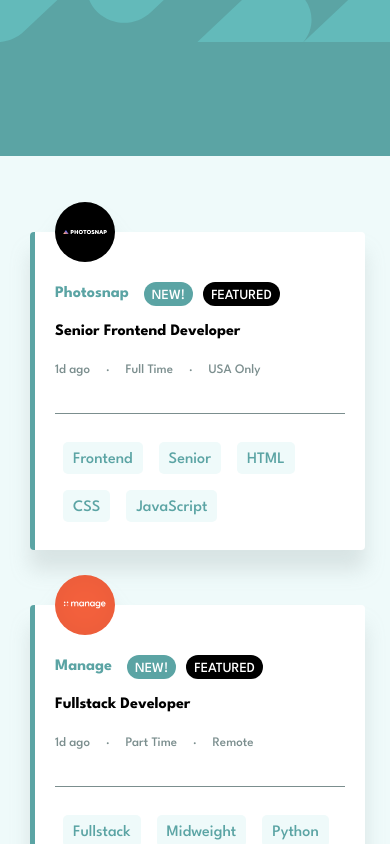
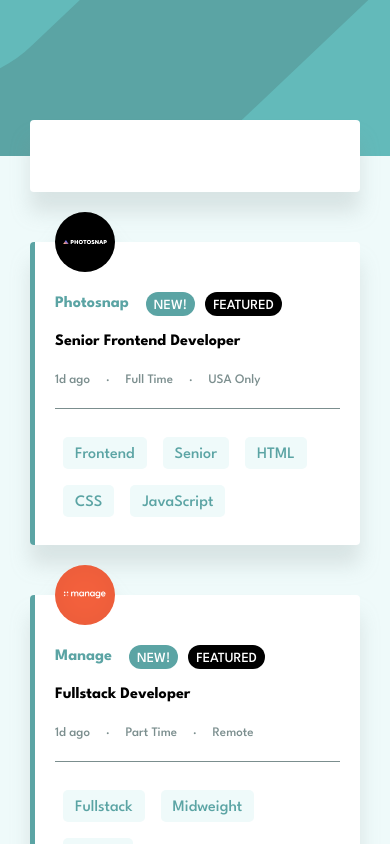
Before and after one commit to Arcanvs/fm-staticJobListing, a React (Vite) app: page / in a window 390 px wide. Shown: the top 844 px of the page. Built offline with nearby package versions, Linux system fonts and the light colour scheme.

Commit message:
Refactor scss

```diff
--- a/src/components/Card.jsx
+++ b/src/components/Card.jsx
@@ -5,7 +5,7 @@
     }
 
     return (
-    <div className="card__content job">
+    <div className="card job">
         <div className={classes}>
             <div className="body__content">
                 <div className="data">
--- a/src/components/Filter.jsx
+++ b/src/components/Filter.jsx
@@ -8,7 +8,7 @@
     onClearTag(delTag);
   }
   return (
-    <div className="card__content filter">
+    <div className="card filter">
         <div className={selectedDetail.length > 0 ? 'card__body' : 'card__hide' }>
             <div className="body__content filter">
               <div className="buttons">
--- a/src/components/ListJobs.jsx
+++ b/src/components/ListJobs.jsx
@@ -25,13 +25,24 @@
         listTags.splice(index, 1);
         setListTags([...listTags]);
     }
-    return (
+    /*
     <div className="jobs__list">
         <Filter selectedDetail={listTags} onClearAllTags={handleClearAllTags} onClearTag={handleClearTag}/>
         {listData.map((item)=>{
             return <Card key={item.id}  jobCard={item} onChangeTags={handleChangeTags} />
         })}
     </div>
+
+    */
+    return (
+    <div className="jobs__list">
+        <div className="list__content">
+            <Filter selectedDetail={listTags} onClearAllTags={handleClearAllTags} onClearTag={handleClearTag}/>
+            {listData.map((item)=>{
+                return <Card key={item.id}  jobCard={item} onChangeTags={handleChangeTags} />
+            })}
+        </div>
+    </div>
   )
 }
 
--- a/src/styles/_jobs.scss
+++ b/src/styles/_jobs.scss
@@ -10,8 +10,9 @@
         height: 156px;
         width: 100vw;
         img{
-            max-height: 156px;
+            height: 156px;
             width: 100%;
+            object-fit: cover;
         }
     }
     .jobs__list{
@@ -19,45 +20,48 @@
         position: absolute;
         margin-top: 120px;
     }
+    .list__content{
+        padding: 0 165px;
     }
-
-.card__content{
-    margin-left: 165px;
-    margin-right: 165px;
+    .card{
+        background-color: #fff;
+        border-radius: 4px;
+        display: flex;
+        width: 100%;
+        filter: $shadow;
         &.filter{
             height: 72px;
             margin-bottom: 40px;
         }
         &.job{
+            height: auto;
             min-height: 150px;
-        margin-bottom: 26px
+            margin-bottom: 24px
         }
     }
     .card__body{
-    background-color: #fff;
+        display: flex;
         height: 100%;
+        width: 100%;
+        border-radius: 4px;
         border-left: 5px solid #fff;
+        padding: 32px 0 32px 0;
         &.featured{
             border-left: 5px solid $desaturatedDarkCyan;
         }
-    border-radius: 4px;
+        .body__content{
             display: flex;
             width: 100%;
-    filter: $shadow;
-    .body__content{
-        padding: 0 35px 0 35px;
-        width: 100%;
-        display: flex;
+            padding: 0 35px;
+            height: 88px;
             .data{
                 flex: 1;
                 display: flex;
                 .data__foto{
                     width: 88px;
-                padding: 31px 0;
-                margin-right: 25px;
+                    margin-right: 24px;
                 }
                 .data__job{
-                padding: 31px 0;
                     display: flex;
                     flex-flow: column;
                     justify-content: space-between;
@@ -68,7 +72,7 @@
                         color: $desaturatedDarkCyan;
                         font-size: 18px;
                         font-weight: 700;
-                    margin-right: 10px;
+                        margin-right: 12px;
                     }
                     .job__at{
                         font-size: 18px;
@@ -116,8 +120,8 @@
                 padding: 31px 0;
                 div{
                     height: 32px;
-                margin: 0 8px;
-                padding: 0 10px;
+                    margin: 0 5px;
+                    padding: 0 12px;
                     border-radius: 5px;
                     background-color: $lightGrayishCyanBackground;
                     color: $desaturatedDarkCyan;
@@ -148,39 +152,50 @@
             }
         }
     }
+
+}
+
+
+
 .card__hide{
     display: none;
 }
 
 @media (max-width: 1240px){
+    .list__content{
+        padding: 0 80px !important;
+    }
+}
+@media (max-width: 1065px){
     .body__content{
         flex-flow: column;
+        height: auto !important;
         .tags{
             justify-content: start !important;
+            padding: 31px 0 0 0 !important;
         }
     }
 }
 
-@media (max-width: 815px){
-	.card__content{
-        margin-left: 30px;
-        margin-right: 30px;
-    }
-    .body__content{
-        flex-flow: column;
-        .tags{
-            justify-content: start !important;
-        }
+@media (max-width: 660px){
+    .list__content{
+        padding: 0 30px !important;
     }
 }
 
 @media (max-width: 545px){
+	.card{
+        margin-bottom: 50px !important;
+    }
     .card__content{
         margin-left: 30px;
         margin-right: 30px;
         &.job{
             margin-bottom: 55px !important;
         }
+    }
+    .card__body{
+        padding: 0 !important;
     }
     .body__content{
         flex-flow: column;
@@ -197,7 +212,7 @@
                 }
             }
             .data__job{
-                padding: 50px 0 31px 0 !important;
+                padding: 50px 0 16px 0 !important;
                 height: 100px;
                 .job__at{
                     font-size: 13px !important;
```
Lines whose indentation alone changed are shown as unchanged.
